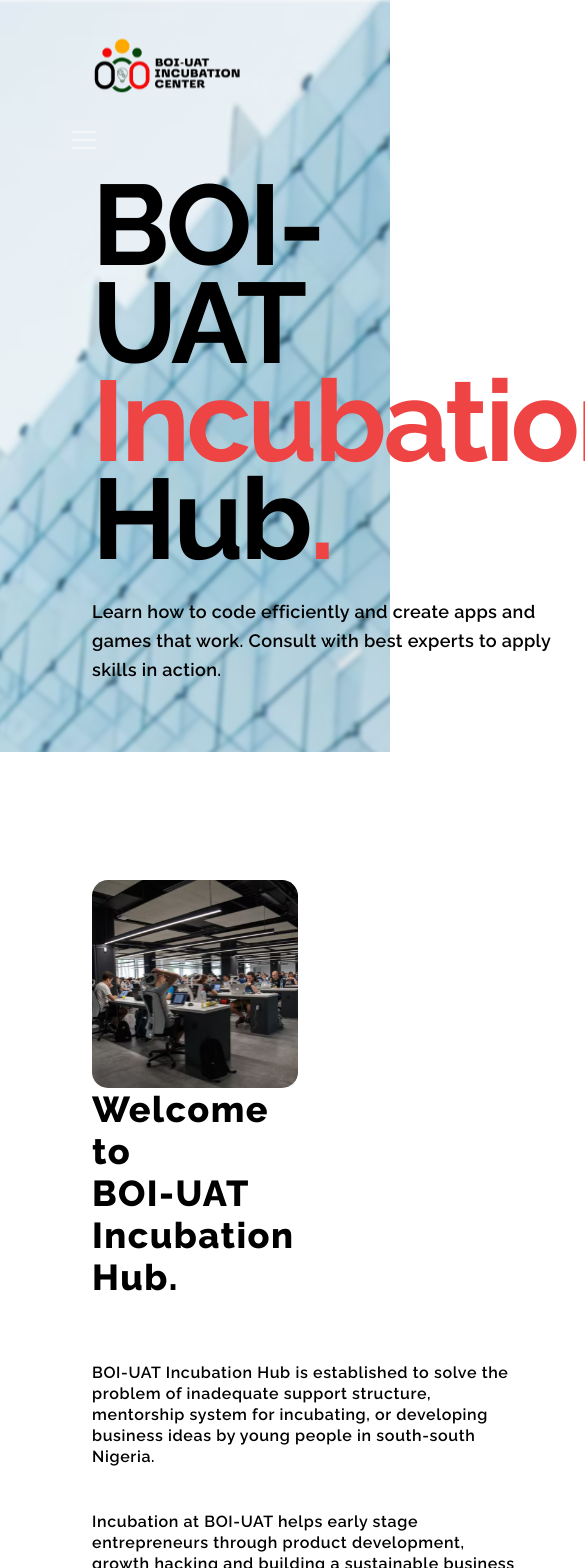
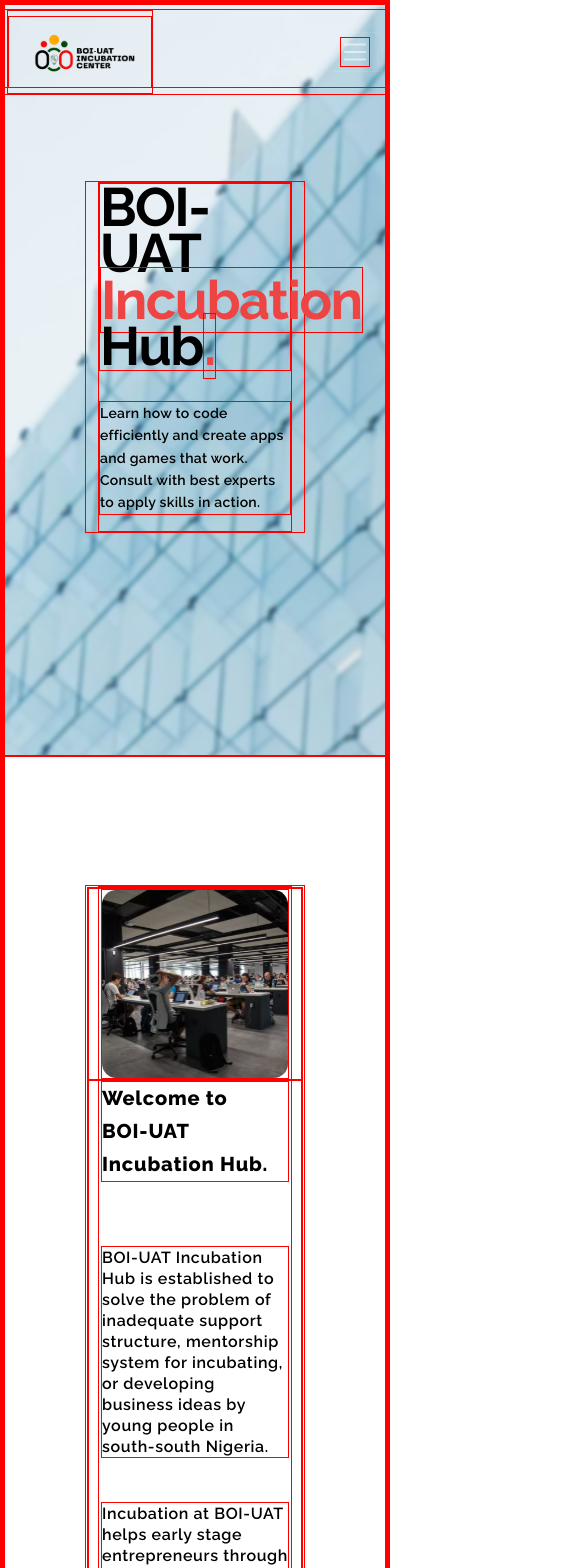
Before and after one commit to Toviarock1/techhub, a React (Create React App) app: page / in a window 390 px wide. Shown: the top 1568 px of the page, 585 px wide, since content can reach past the window. Built offline with nearby package versions, Linux system fonts and the light colour scheme.

Commit message:
feat: make website responsive

```diff
--- a/src/App.css
+++ b/src/App.css
@@ -1,5 +1,5 @@
 * {
-  /* border: 0.5px solid red; */
+  border: 0.5px solid red;
 }
 
 body {
--- a/src/views/Footer/Footer.module.css
+++ b/src/views/Footer/Footer.module.css
@@ -5,7 +5,6 @@
   background-color: #054814 !important;
   border: 1px solid white !important;
   border-radius: 0 !important;
-  margin-left: 14px !important;
 }
 .Footer div {
   font-family: "Raleway";
@@ -14,6 +13,7 @@
   font-size: 18px;
   line-height: 21px;
   letter-spacing: 0.04em;
+  width: auto;
 }
 
 .FooterInput::placeholder {
@@ -29,4 +29,5 @@
   border-radius: 0;
   border: 1px solid gray;
   color: white;
+  width: 100%;
 }
--- a/src/views/Footer/Footer.tsx
+++ b/src/views/Footer/Footer.tsx
@@ -62,8 +62,14 @@
                                                     Subcribe to our newsletter:
                                                 </Form.Label>
                                                 <div className='flex'>
-                                                    <Form.Control className={`${classes.FooterInput}`} type="email" placeholder='Your Email' />
-                                                    <Button className={classes.NewsletterBtn}>Subcribe</Button>
+                                                    <Row>
+                                                        <Col sm={8}>
+                                                            <Form.Control className={`${classes.FooterInput}`} type="email" placeholder='Your Email' />
+                                                        </Col>
+                                                        <Col xs={4}>
+                                                            <Button className={classes.NewsletterBtn}>Subcribe</Button>
+                                                        </Col>
+                                                    </Row>
                                                 </div>
 
                                             </Form.Group>
@@ -77,10 +83,10 @@
             </div>
             <div className='px-20 mt-4'>
                 <Row>
-                    <Col>
+                    <Col xs={12} sm={6}>
                         <p className='text-white text-xs'>&copy; BOI-UAT hub | All Rights Reserved</p>
                     </Col>
-                    <Col>
+                    <Col xs={12} sm={6}>
                         <div className='flex justify-end'>
                             <div className='flex'>
                                 <div className='px-2'>
--- a/src/views/Header/Header.module.css
+++ b/src/views/Header/Header.module.css
@@ -35,3 +35,22 @@
   background-color: #054814;
   transition: all 0.3s linear;
 }
+
+@media screen and (max-width: 640px) {
+  .NavbarCollapse{
+    background: white;
+    margin-top: -1px;
+  }
+  .NavbarContainer{
+    padding-left: 5px !important;
+    padding-right: 5px !important;
+  }
+  .NavbarScroll {
+    height: 88px;
+    background-color:  #054814 !important;
+    transition: all 0.3s linear;
+  }
+  .HeaderLogo{
+    width: 9rem;
+  }
+}
--- a/src/views/Header/Header.tsx
+++ b/src/views/Header/Header.tsx
@@ -26,13 +26,13 @@
     });
 
     return (
-        <Navbar className={`${navbar ? (navLinkWhite ? classes.AboutNavbarScroll : classes.NavbarScroll) : classes.Navbar} px-11 h-14`} fixed='top' collapseOnSelect expand="lg" variant="dark">
-            <Container fluid>
+        <Navbar className={`${navbar ? (navLinkWhite ? classes.AboutNavbarScroll : classes.NavbarScroll) : classes.Navbar} md:px-11 h-14`} fixed='top' collapseOnSelect expand="lg" variant="dark">
+            <Container className={classes.NavbarContainer} fluid>
                 <Navbar.Brand href="#home">
-                    <img src={navLinkWhite ? Logo2 : Logo} className="w-52" alt="The BOI-UAT incubation center Logo" />
+                    <img src={navLinkWhite ? Logo2 : Logo} className={`${classes.HeaderLogo} w-52`} alt="The BOI-UAT incubation center Logo" />
                 </Navbar.Brand>
                 <Navbar.Toggle aria-controls="responsive-navbar-nav" />
-                <Navbar.Collapse id="responsive-navbar-nav">
+                <Navbar.Collapse id="responsive-navbar-nav" className={`${classes.NavbarCollapse}`}>
                     <Nav className="ms-auto flex items-center">
                         <Nav.Link className={navLinkWhite ? classes.NavLinkWhite : classes.NavLink} href="/">Home</Nav.Link>
                         <Nav.Link className={navLinkWhite ? classes.NavLinkWhite : classes.NavLink} href="about">About</Nav.Link>
--- a/src/views/Hero/Hero.module.css
+++ /dev/null
@@ -1,26 +0,0 @@
-.BackgroundBg {
-  background-image: url("./../../assets/svgs/image\ 1.svg");
-  background-position: bottom;
-  background-repeat: no-repeat;
-  background-size: cover;
-}
-.HeroTitle {
-  font-family: "Raleway";
-  font-style: normal;
-  font-weight: 700;
-  font-size: 114px;
-  line-height: 86.5%;
-  letter-spacing: -0.03em;
-  color: #000000;
-}
-.HeroParagraph {
-  width: 469px;
-  font-family: "Raleway";
-  font-style: normal;
-  font-weight: 400;
-  font-size: 18px;
-  line-height: 160%;
-  letter-spacing: 0.02em;
-  color: #000000;
-  margin-top: 30px;
-}
--- a/src/views/Hero/Hero.tsx
+++ /dev/null
@@ -1,23 +0,0 @@
-import React from 'react'
-import { Container } from 'react-bootstrap';
-import classes from './Hero.module.css';
-
-const Hero = () => {
-    return (
-        <div className={`${classes.BackgroundBg} h-120 px-20 pt-44`}>
-            <Container fluid>
-                <div className='text-black'>
-                    <h1 className={classes.HeroTitle}>BOI-UAT <br />
-                        <span className="text-red-500">Incubation</span>
-                        <br /> Hub<span className="text-red-500">.</span>
-                    </h1>
-                    <p className={classes.HeroParagraph}>
-                        Learn how to code efficiently and create apps and games that work. Consult with best experts to apply skills in action.
-                    </p>
-                </div>
-            </Container>
-        </div>
-    )
-}
-
-export default Hero
--- a/src/views/HomeHero/HomeHero.module.css
+++ b/src/views/HomeHero/HomeHero.module.css
@@ -24,3 +24,13 @@
   color: #000000;
   margin-top: 30px;
 }
+
+@media screen and (max-width: 640px) {
+  .HeroTitle {
+    font-size: 54px;
+  }
+  .HeroParagraph {
+    width: 100%;
+    font-size: 14px;
+  }
+}
--- a/src/views/Welcome/Welcome.module.css
+++ b/src/views/Welcome/Welcome.module.css
@@ -17,3 +17,14 @@
   letter-spacing: 0.04em;
   color: #000000;
 }
+
+@media screen and (max-width: 640px) {
+  .WelcomeTitle {
+    font-size: 20px;
+    line-height: 33px;
+  }
+  .WelcomeDescription {
+    width: auto;
+    font-size: 16px;
+  }
+}
--- a/src/views/Welcome/Welcome.tsx
+++ b/src/views/Welcome/Welcome.tsx
@@ -10,7 +10,7 @@
       <Container fluid>
         <div>
           <Row>
-            <Col className='flex justify-center'>
+            <Col xs={12} sm={6} className='flex justify-center'>
               <img src={WelcomeImage} alt="Tech hub working space" />
             </Col>
             <Col>
```
